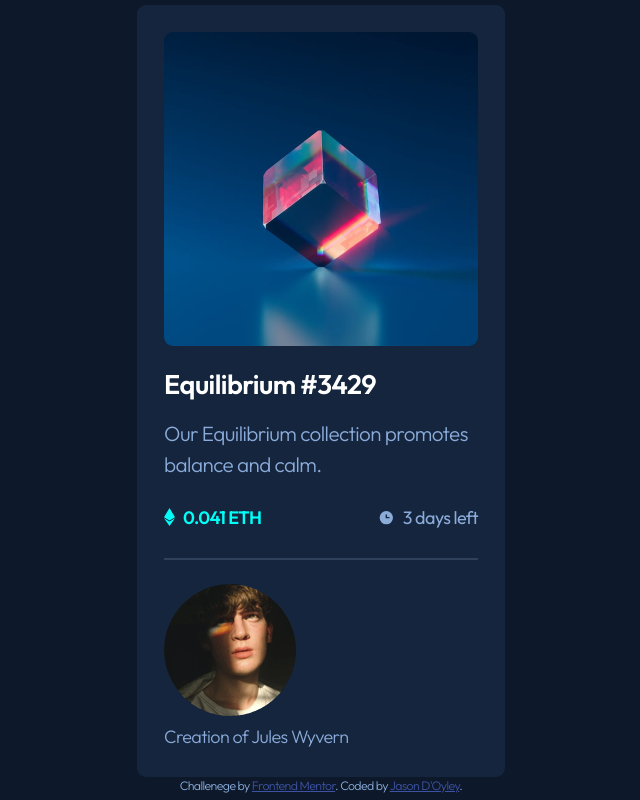
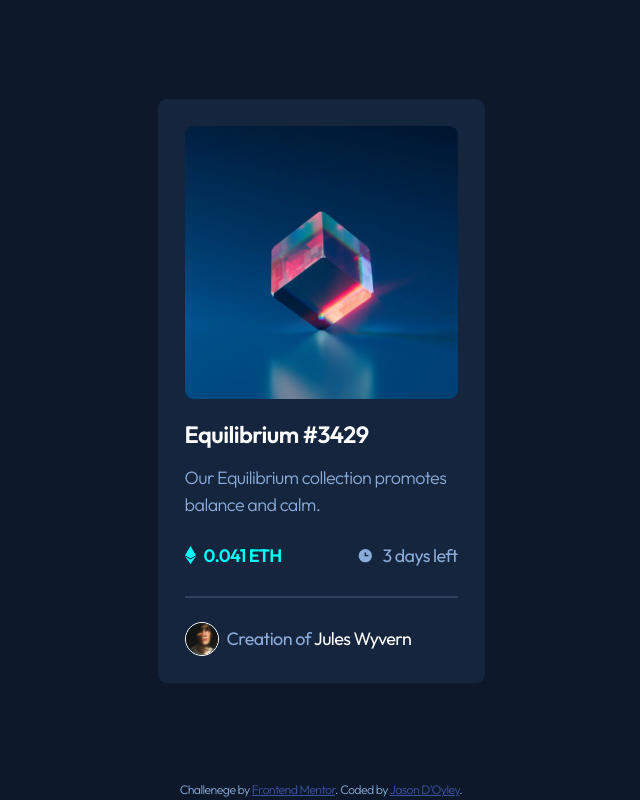
Before and after one commit to jdfdoyley/nft-preview-card-component, a website built with Parcel: page src/index.html in a window 1280 px wide. Shown: the whole page, without its empty margins (319-959 px from the left). Built offline with nearby package versions, Linux system fonts and the light colour scheme.

Commit message:
Add styling for card footer

```diff
--- a/src/scss/_base.scss
+++ b/src/scss/_base.scss
@@ -1,5 +1,4 @@
 @use './variables';
-@use 'sass:math';
 
 * {
   box-sizing: border-box;
@@ -20,6 +19,6 @@ body {
 
   display: flex;
   flex-direction: column;
-  justify-content: center;
+  justify-content: space-between;
   align-items: center;
 }
--- a/src/scss/app.scss
+++ b/src/scss/app.scss
@@ -7,7 +7,7 @@
   background-color: variables.$card-bg;
   border-radius: .5em;
   padding: 1.5em;
-  width: 20.4375em;
+  width: 327px;
 
   &__header img {
     border-radius: .5em;
@@ -59,7 +59,7 @@
   .content-heading {
     color: variables.$white;
     cursor: pointer;
-    font-size: 1.5em;
+    font-size: 1.3125em;
     font-weight: variables.$semi-bold;
     margin-bottom: .5em;
     transition: color ease-in-out .3s;
@@ -70,7 +70,7 @@
   }
 
   .content-body {
-    font-size: 1.15em;
+    font-size: 1em;
     margin-bottom: 24px;
   }
 }
@@ -100,3 +100,34 @@
     font-weight: variables.$regular;
   }
 }
+
+.card__footer {
+  .footer-content {
+    display: flex;
+    align-items: center;
+  }
+
+  .footer-avatar {
+    border: 1px solid variables.$white;
+    border-radius: 50%;
+    display: block;
+    margin-right: 8px;
+    width: 34px;
+    height: auto;
+  }
+
+  .footer-text {
+    cursor: pointer;
+    font-size: 1em;
+    font-weight: variables.$regular;
+
+    &--cta {
+      color: variables.$white;
+      transition: color ease-in-out .3s;
+    }
+
+    &--cta:hover {
+      color: variables.$cyan;
+    }
+  }
+}
```
